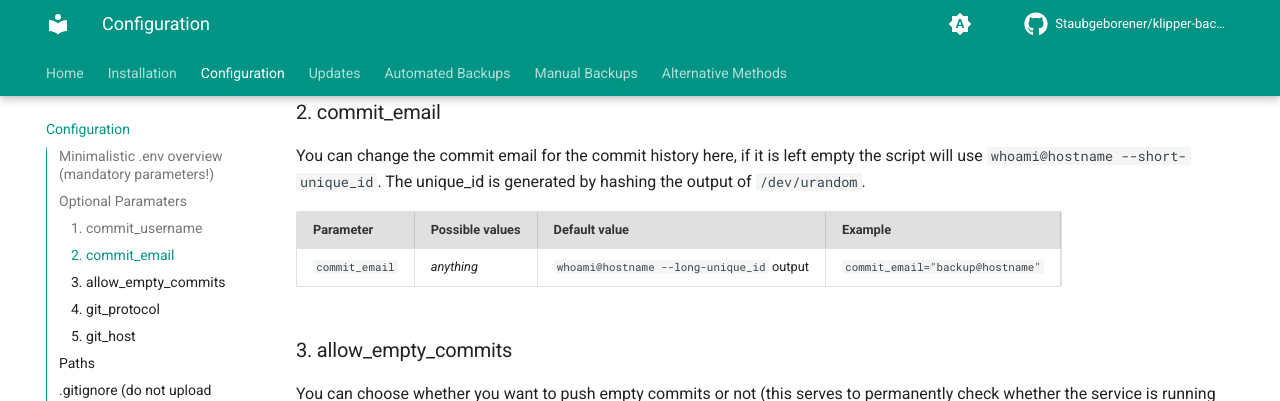
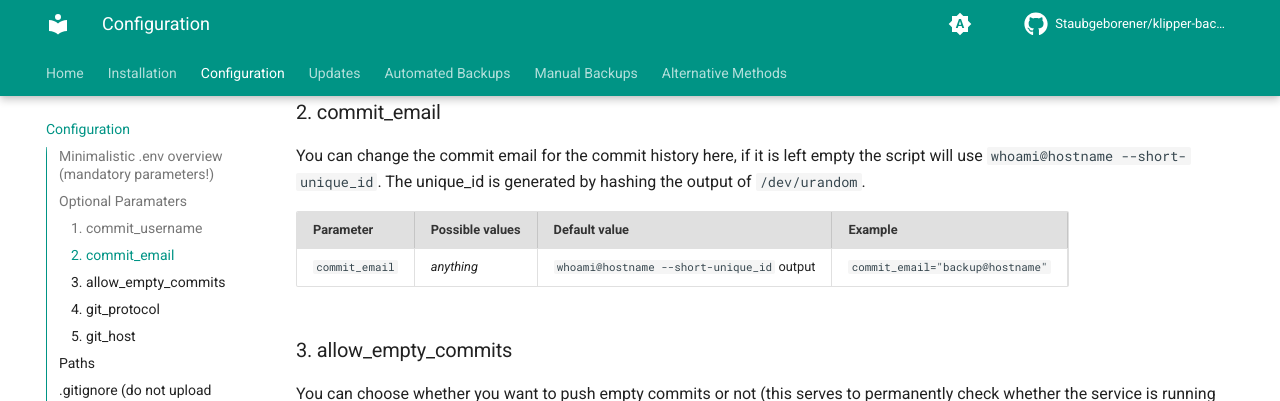
Before and after one commit to Staubgeborener/Klipper-Backup, an MkDocs documentation site: the page built from docs/configuration.md, in a window 1280 px wide and 900 px high, scrolled down 951 px. Shown: the top 401 px of the window. Built offline with MkDocs 1.6.1 and Material for MkDocs 9.7.7, drawn with Linux system fonts in a browser that asks for light colours; comment, search, counter and statistics services are not loaded.

Commit message:
Replace —-long with —-short in configuration.md #2
Forgot the default value section inside the table

```diff
--- a/docs/configuration.md
+++ b/docs/configuration.md
@@ -26,7 +26,7 @@ You can change the commit email for the commit history here, if it is left empty
 
 | Parameter      | Possible values | Default value                             | Example                          |
 | -------------- | --------------- |------------------------------------------ | -------------------------------- |
-| `commit_email` | *anything*      | `whoami@hostname --long-unique_id` output | `commit_email="backup@hostname"` |
+| `commit_email` | *anything*      | `whoami@hostname --short-unique_id` output | `commit_email="backup@hostname"` |
 
 ### 3. allow_empty_commits
 You can choose whether you want to push empty commits or not (this serves to permanently check whether the service is running correctly in the background). The value can be `true` or `false` (default value if nothing is defined: `true`).
```
